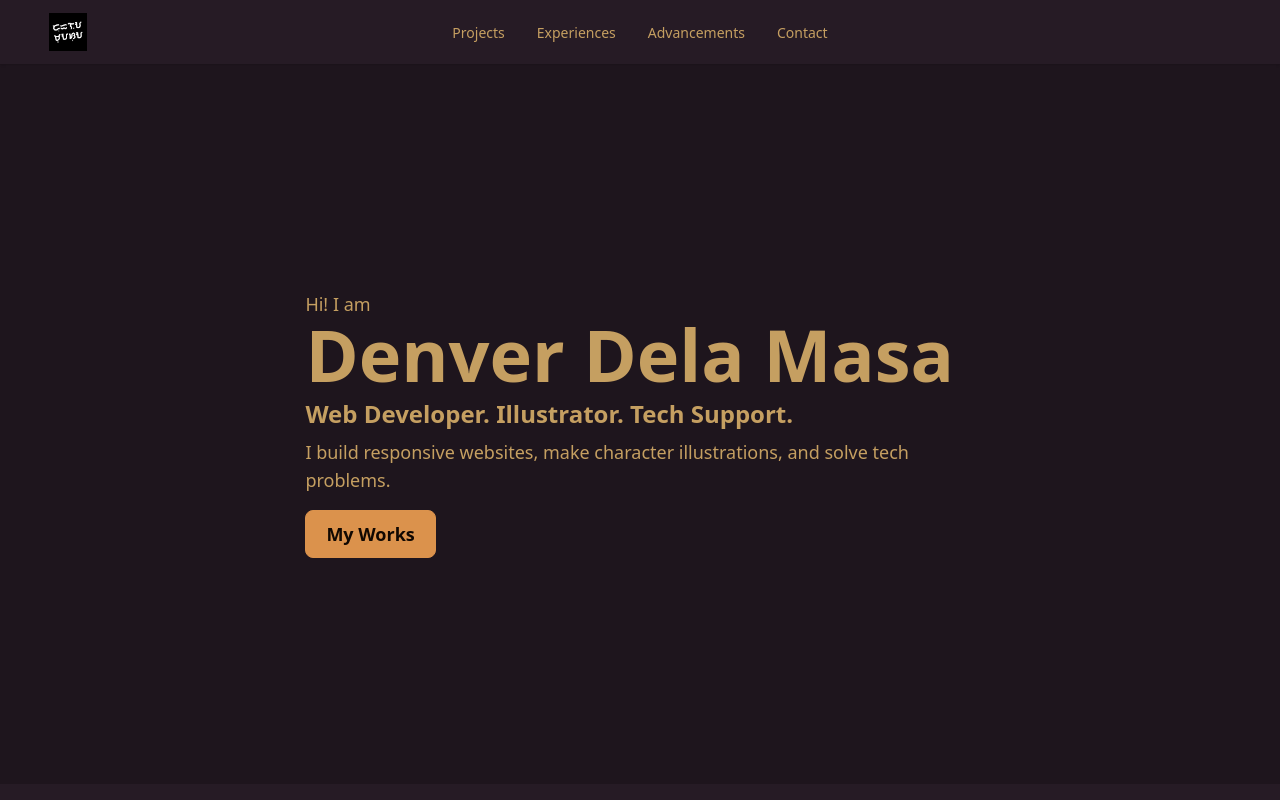
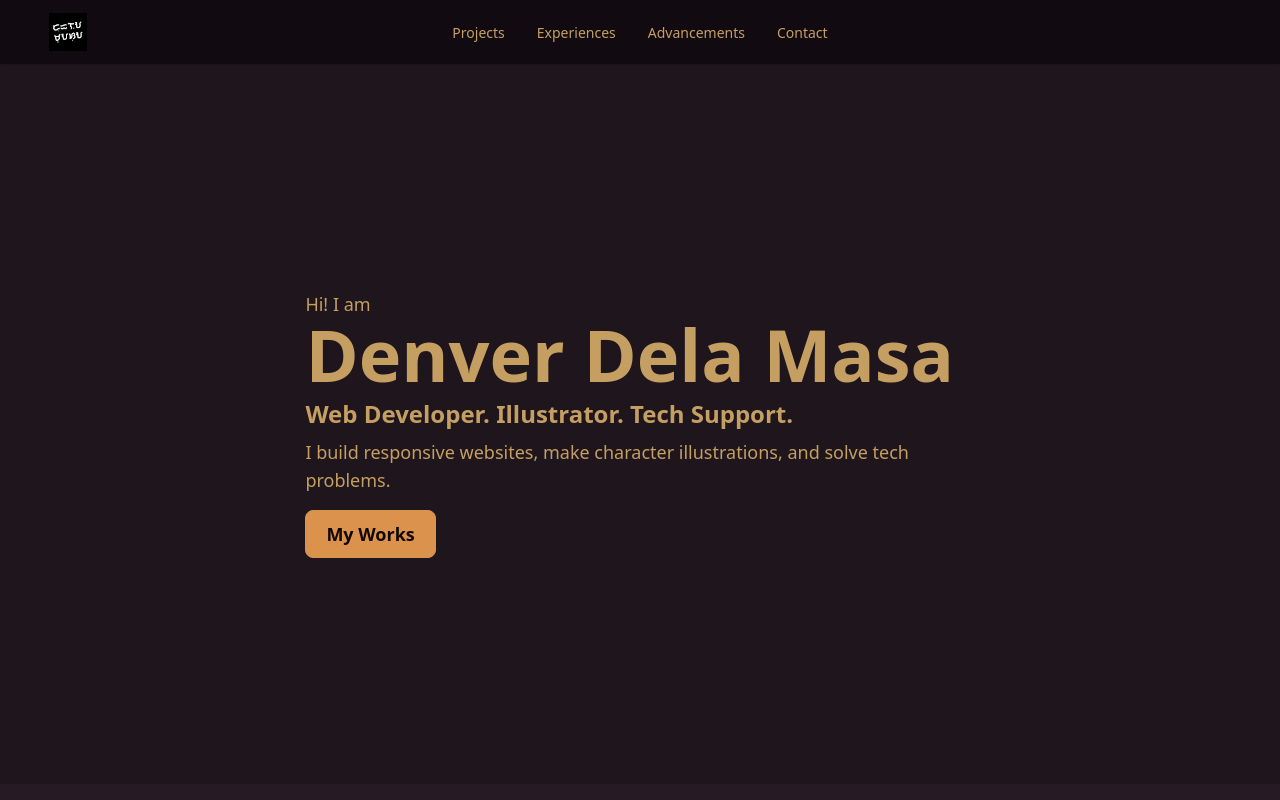
Before and after one commit to denverdelamasa/portfolio-v2, a Next.js app: page / in a window 1280 px wide. Shown: the top 800 px of the page. Built offline with nearby package versions, Linux system fonts and the light colour scheme.

Commit message:
style: background base color changes

```diff
--- a/src/app/layout.tsx
+++ b/src/app/layout.tsx
@@ -1,8 +1,9 @@
 import "../styles/globals.css";
-import { Inter } from "next/font/google";
 
 import Navbar from "../components/Navbar";
 import Footer from "../components/Footer";
+
+import { Inter } from "next/font/google";
 
 const inter = Inter({
   subsets: ["latin"],
--- a/src/components/Footer.tsx
+++ b/src/components/Footer.tsx
@@ -1,7 +1,7 @@
 export default function Footer() {
 
   return (
-    <footer className="flex lg:px-12 w-full h-[40vh] text-start items-center p-8 text-xs border-t-1 border-base-300 shadow-2xl">
+    <footer className="bg-base-300 flex lg:px-12 w-full h-[40vh] text-start items-center p-8 text-xs border-t-1 border-base-300 shadow-2xl">
         <aside>
             <p>
               Designed in Excalidraw <br />
--- a/src/components/Navbar.tsx
+++ b/src/components/Navbar.tsx
@@ -5,7 +5,7 @@ import Image from "next/image";
 export default function Navbar() {
 
   return (
-    <div className="lg:px-12 navbar shadow-sm">
+    <div className="lg:px-12 navbar shadow-sm bg-base-300">
       <div className="navbar-start">
         <button className="btn btn-ghost text-xl p-0">
           <Image
--- a/src/components/homepage/Contact.tsx
+++ b/src/components/homepage/Contact.tsx
@@ -1,7 +1,7 @@
 export default function Contact() {
 
   return (
-    <section id="contact" className="w-full h-full flex flex-col items-center justify-center text-center align-middle">
+    <section id="contact" className="w-full h-full flex flex-col items-center justify-center text-center align-middle bg-base-200">
       Contact
     </section>
   );
```
